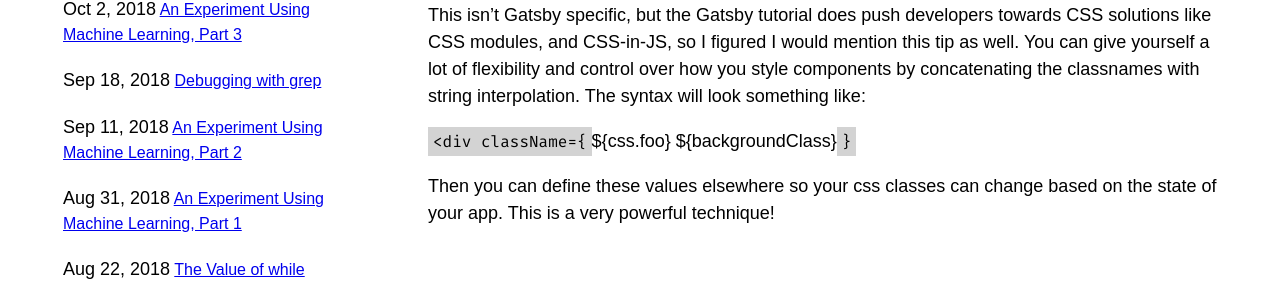
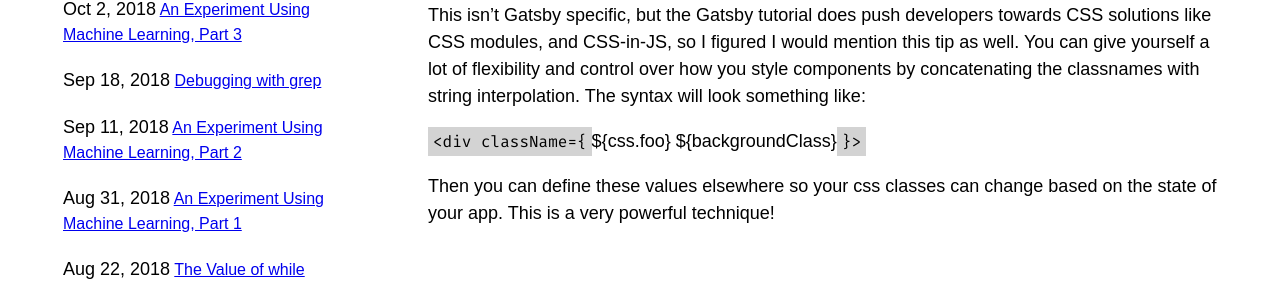
Before and after one commit to pauljickling/pauljickling.github.io, a Jekyll site: the page built from _posts/2021-01-21-gatsby-gotchas.md, in a window 1280 px wide and 900 px high, scrolled down 1352 px. Shown: the part 128-435 px from the top of the window. Built offline with Jekyll 4.4.1, drawn with Linux system fonts in a browser that asks for light colours; some web fonts are replaced.

Commit message:
typo fix

```diff
--- a/_posts/2021-01-21-gatsby-gotchas.md
+++ b/_posts/2021-01-21-gatsby-gotchas.md
@@ -24,6 +24,6 @@ If you need to use the `document` or `window` objects in Gatsby you will need to
 
 This isn't Gatsby specific, but the Gatsby tutorial does push developers towards CSS solutions like CSS modules, and CSS-in-JS, so I figured I would mention this tip as well. You can give yourself a lot of flexibility and control over how you style components by concatenating the classnames with string interpolation. The syntax will look something like:
 
-`<div className={`${css.foo} ${backgroundClass}`}`
+`<div className={`${css.foo} ${backgroundClass}`}>`
 
 Then you can define these values elsewhere so your css classes can change based on the state of your app. This is a very powerful technique!
```
